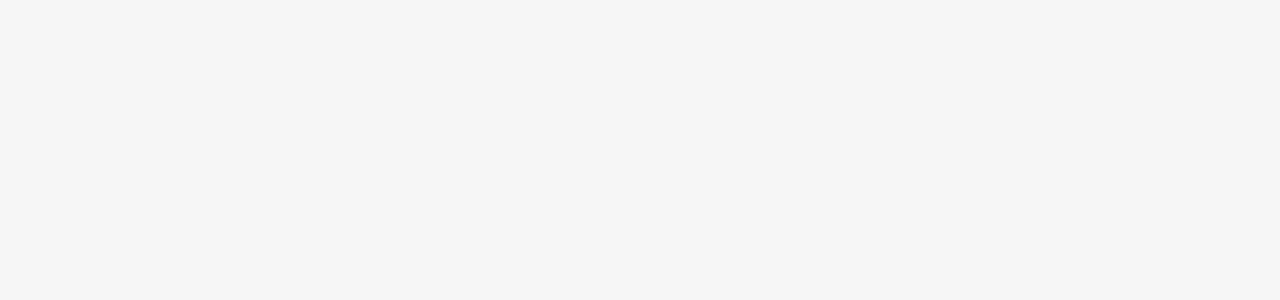
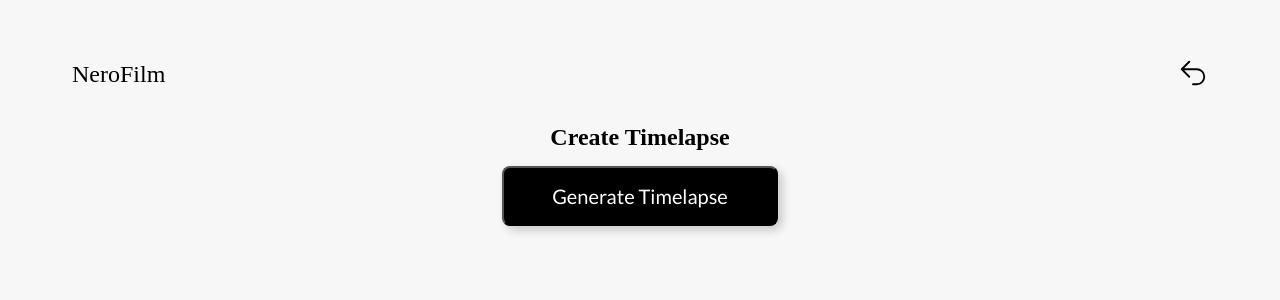
Before and after one commit to NeroFilm/nerofilm, a React (Vite) app: page /#/timelapse in a window 1280 px wide. Before the commit this address had no page. Shown: the top 300 px of the page. Built offline with nearby package versions, Linux system fonts and the light colour scheme; a web font is replaced by a local one.

Commit message:
added timelapse that turns 8 photos to video

```diff
--- a/package.json
+++ b/package.json
@@ -13,6 +13,8 @@
     "preview": "vite preview"
   },
   "dependencies": {
+    "@ffmpeg/core": "^0.11.0",
+    "@ffmpeg/ffmpeg": "^0.10.1",
     "@heroicons/react": "^2.2.0",
     "fabric": "^6.6.1",
     "html-to-image": "^1.11.11",
--- a/src/App.jsx
+++ b/src/App.jsx
@@ -12,6 +12,8 @@ import Instructions from "./pages/Instructions";
 import "./styles/global.css";
 import Sticker from "./pages/Sticker";
 import PrivacyPolicy from "./pages/PrivacyPolicy"
+import Timelapse from "./pages/Timelapse";
+
 
 const App = () => {
   return (
@@ -28,6 +30,7 @@ const App = () => {
           <Route path="/filter" element={<Filter />} />
           <Route path="/sticker" element={<Sticker />} />
           <Route path="/download" element={<Download />} />
+          <Route path="/timelapse" element={<Timelapse />} />
           <Route path="/privacy-policy" element={<PrivacyPolicy />} />
 
         </Routes>
--- a/src/pages/Download/index.jsx
+++ b/src/pages/Download/index.jsx
@@ -1,26 +1,23 @@
-
-import Frame from "../../components/Frame/Frame";
+import { useState, useEffect, useRef } from "react";
+import { toPng } from "html-to-image";
+import { useNavigate } from "react-router-dom";
 import { useFrame } from "../../hooks/FrameContext";
 import WhiteBackHeader from "../../components/WhiteBackHeader/WhiteBackHeader";
+import Options from "../../components/Options/Options";
+import useRefreshWarning from "../../hooks/useRefreshWarning";
+import Frame from "../../components/Frame/Frame";
+import print from "../../assets/logos/print.svg";
 import "./index.css";
-import { toPng } from "html-to-image";
-import { useEffect, useRef, useState } from "react";
-import useRefreshWarning from "../../hooks/useRefreshWarning";
-import Options from "../../components/Options/Options";
-
-import print from "../../assets/logos/print.svg";
 
 function Download() {
   useRefreshWarning();
 
   const frame = useFrame();
   const frameRef = useRef(null);
+  const navigate = useNavigate();
   const [frameImage, setFrameimage] = useState("");
 
-  // Only include print in the options now
-  const options = [
-    { name: "print", image: print },
-  ];
+  const options = [{ name: "print", image: print }];
 
   useEffect(() => {
     toPng(frameRef.current, {
@@ -121,7 +118,6 @@ function Download() {
           files: [file],
         });
       } else {
-        // fallback: download
         const link = document.createElement("a");
         link.download = "nerofilm.png";
         link.href = dataUrl;
@@ -133,7 +129,6 @@ function Download() {
       alert("Something went wrong. Please try again.");
     }
   };
-
 
   const handleShare = (option) => {
     switch (option) {
@@ -172,6 +167,9 @@ function Download() {
           <button className="btn" onClick={downloadImage}>
             Download image
           </button>
+          <button className="btn" onClick={() => navigate("/timelapse")}>
+            Try Timelapse
+          </button>
           <a
             href={`https://buy.stripe.com/test_dR6eVV79J8X33pS3cc?client_reference_id=test`}
             className="btn btn-secondary"
--- /dev/null
+++ b/src/pages/Timelapse/index.css
@@ -0,0 +1,21 @@
+.timelapse-container {
+  padding: 24px;
+  text-align: center;
+}
+
+.timelapse-title {
+  font-size: 24px;
+  font-weight: 600;
+  margin-bottom: 16px;
+}
+
+.video-container {
+  margin-top: 20px;
+}
+
+video {
+  width: 100%;
+  max-width: 500px;
+  border-radius: 12px;
+  margin-bottom: 12px;
+}
--- /dev/null
+++ b/src/pages/Timelapse/index.jsx
@@ -0,0 +1,82 @@
+import { useFrame } from "../../hooks/FrameContext";
+import { useState, useRef } from "react";
+import WhiteBackHeader from "../../components/WhiteBackHeader/WhiteBackHeader";
+import "./index.css";
+
+function Timelapse() {
+  const frame = useFrame();
+  const canvasRef = useRef(null);
+  const [videoUrl, setVideoUrl] = useState(null);
+  const [loading, setLoading] = useState(false);
+
+  const generateTimelapse = async () => {
+    const images = frame.allImages;
+    if (!images || images.length === 0) {
+      alert("No photos found.");
+      return;
+    }
+
+    setLoading(true);
+    const canvas = canvasRef.current;
+    const ctx = canvas.getContext("2d");
+
+    const firstImage = new Image();
+    firstImage.src = images[0];
+
+    firstImage.onload = async () => {
+      canvas.width = firstImage.width;
+      canvas.height = firstImage.height;
+
+      const stream = canvas.captureStream();
+      const recorder = new MediaRecorder(stream, { mimeType: "video/webm" });
+      const chunks = [];
+
+      recorder.ondataavailable = (e) => chunks.push(e.data);
+      recorder.onstop = () => {
+        const blob = new Blob(chunks, { type: "video/webm" });
+        const url = URL.createObjectURL(blob);
+        setVideoUrl(url);
+        setLoading(false);
+      };
+
+      recorder.start();
+
+      for (let i = 0; i < images.length; i++) {
+        const img = new Image();
+        img.src = images[i];
+        await new Promise((resolve) => {
+          img.onload = () => {
+            ctx.drawImage(img, 0, 0, canvas.width, canvas.height);
+            setTimeout(resolve, 300); // 300ms per frame (adjust to control speed)
+          };
+        });
+      }
+
+      recorder.stop();
+    };
+  };
+
+  return (
+    <div className="timelapse-container">
+      <WhiteBackHeader />
+      <h1 className="timelapse-title">Create Timelapse</h1>
+
+      <canvas ref={canvasRef} style={{ display: "none" }}></canvas>
+
+      <button className="btn" onClick={generateTimelapse} disabled={loading}>
+        {loading ? "Generating..." : "Generate Timelapse"}
+      </button>
+
+      {videoUrl && (
+        <div className="video-container">
+          <video src={videoUrl} controls />
+          <a href={videoUrl} download="timelapse.webm" className="btn">
+            Download Timelapse
+          </a>
+        </div>
+      )}
+    </div>
+  );
+}
+
+export default Timelapse;
```
Also changed, not shown: 1 other file (tests, documents, lock files or other folders).
